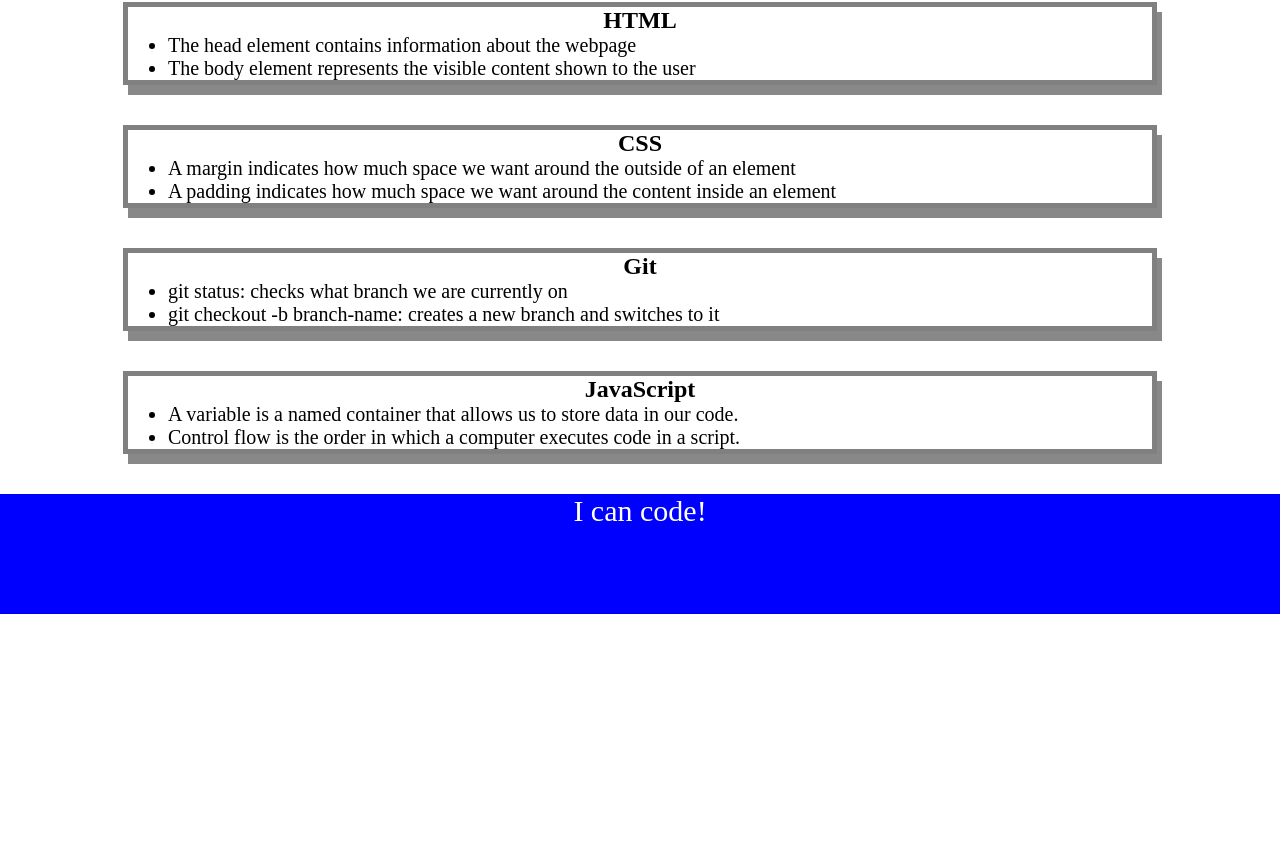
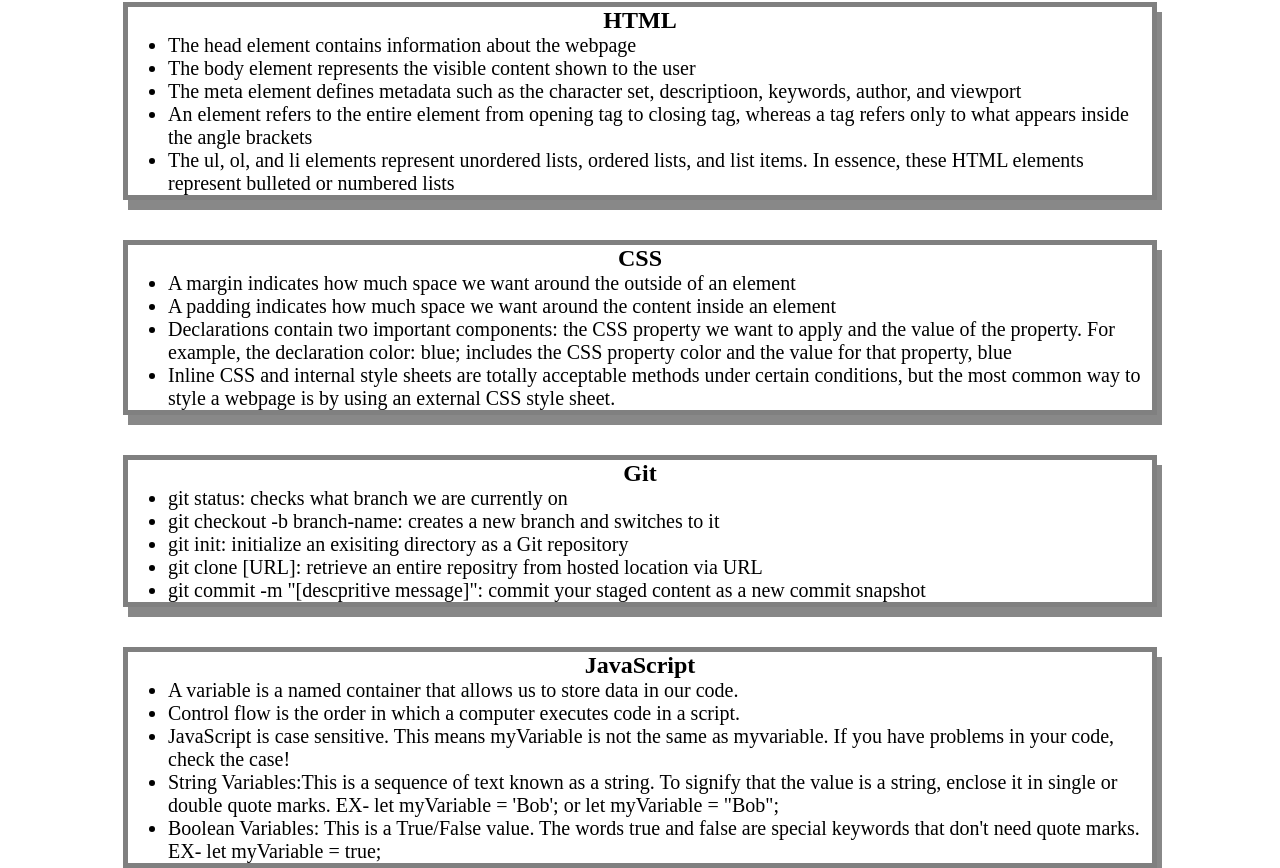
Before and after one commit to joshbaileydev513/prework-study-guide, a plain HTML site: page index.html in a window 1280 px wide. Shown: the part 158-1026 px from the top of the page. Before the commit the page ends 800 px from the top, so only its background shows below. Drawn offline with Linux system fonts and the light colour scheme.

Commit message:
added extra info within the different index sections

```diff
--- a/index.html
+++ b/index.html
@@ -21,6 +21,9 @@
         <ul>
           <li>The head element contains information about the webpage</li>
           <li>The body element represents the visible content shown to the user</li>
+          <li>The meta element defines metadata such as the character set, descriptioon, keywords, author, and viewport</li>
+          <li>An element refers to the entire element from opening tag to closing tag, whereas a tag refers only to what appears inside the angle brackets</li>
+          <li>The ul, ol, and li elements represent unordered lists, ordered lists, and list items. In essence, these HTML elements represent bulleted or numbered lists</li>
           <!-- ADD MORE HTML NOTES HERE -->
         </ul>
       </section>
@@ -30,6 +33,11 @@
         <ul>
           <li>A margin indicates how much space we want around the outside of an element</li>
           <li>A padding indicates how much space we want around the content inside an element</li>
+          <li>Declarations contain two important components: the CSS property we want to apply and
+            the value of the property. For example, the declaration color: blue; includes the CSS
+            property color and the value for that property, blue</li>
+          <li>Inline CSS and internal style sheets are totally acceptable methods under certain
+            conditions, but the most common way to style a webpage is by using an external CSS style sheet.</li>
           <!-- ADD MORE CSS NOTES HERE -->
         </ul>
       </section>
@@ -39,6 +47,9 @@
         <ul>
           <li>git status: checks what branch we are currently on</li>
           <li>git checkout -b branch-name: creates a new branch and switches to it</li>
+          <li>git init: initialize an exisiting directory as a Git repository</li>
+          <li>git clone [URL]: retrieve an entire repositry from hosted location via URL</li>
+          <li>git commit -m "[descpritive message]": commit your staged content as a new commit snapshot</li>
           <!-- ADD MORE GIT NOTES HERE -->
         </ul>
       </section>
@@ -48,6 +59,13 @@
         <ul>
           <li>A variable is a named container that allows us to store data in our code.</li>
           <li>Control flow is the order in which a computer executes code in a script.</li>
+          <li>JavaScript is case sensitive. This means myVariable is not the same as myvariable.
+            If you have problems in your code, check the case!</li>
+          <li>String Variables:This is a sequence of text known as a string.
+            To signify that the value is a string, enclose it in single or double quote marks. EX- let myVariable = 'Bob'; or
+            let myVariable = "Bob";</li>
+          <li>Boolean Variables:
+            This is a True/False value. The words true and false are special keywords that don't need quote marks. EX- let myVariable = true;</li>
           <!-- ADD MORE HTML NOTES HERE -->
         </ul>
       </section>
```
